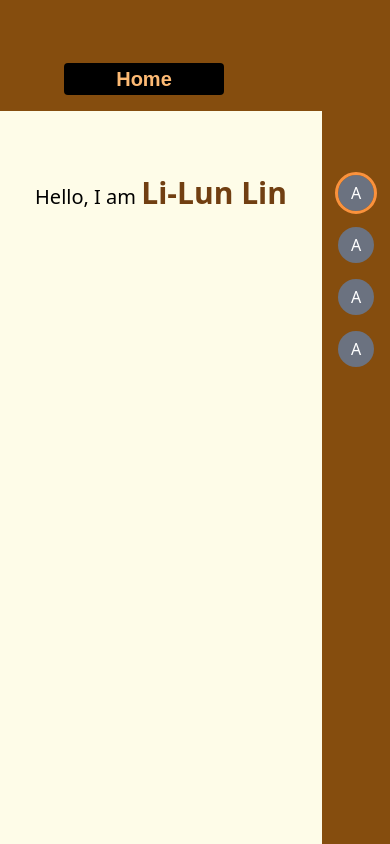
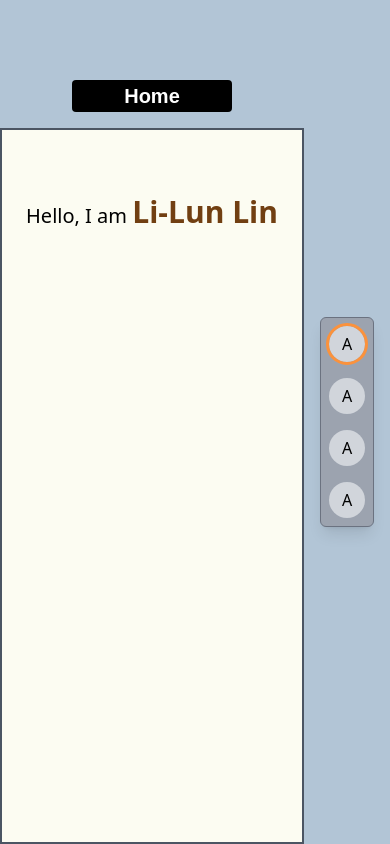
Before and after one commit to alan910127/alan910127, a Next.js app: page / in a window 390 px wide. Built offline with nearby package versions, Linux system fonts and the light colour scheme; a web font is replaced by a local one.

Commit message:
📱 Add tablet and desktop width

```diff
--- a/src/layouts/ElevatorLayout.tsx
+++ b/src/layouts/ElevatorLayout.tsx
@@ -4,7 +4,7 @@ import { type NextPage } from "next";
 import Head from "next/head";
 import Link from "next/link";
 import { useRouter } from "next/router";
-import type { FC, PropsWithChildren, ReactNode } from "react";
+import { type FC, type PropsWithChildren, type ReactNode } from "react";
 
 const labels = ["Home", "About Me", "Projects", "Contact Me"] as const;
 const [home, aboutMe, projects, contactMe] = labels;
@@ -47,67 +47,69 @@ export const ElevatorLayout: NextPage<ElevatorLayoutProps> = ({
   );
 };
 
+const transition = { duration: 1 };
+const delayedTransition = { delay: 1, duration: 1 };
+
 type ElevatorProps = PropsWithChildren<{
   currentLabel: ElevatorLabel;
 }>;
 
-const Elevator = ({
+const Elevator: FC<PropsWithChildren<ElevatorProps>> = ({
   children,
   currentLabel,
-}: PropsWithChildren<ElevatorProps>) => {
-  const router = useRouter();
+}) => {
+  return (
+    <div className="flex h-full w-full">
+      {/* left hand side of the elevator */}
+      <div className="ml-auto hidden h-full sm:block sm:min-w-[5rem] md:min-w-[6-rem] lg:min-w-[8rem]" />
 
-  return (
-    <div className="flex h-full w-full flex-col">
-      <div className="relative h-32 w-full bg-elevator">
-        <p className="absolute bottom-0 mb-4 ml-16 h-8 w-40 overflow-hidden rounded bg-black font-elevator text-xl font-extrabold text-orange-300">
+      {/* middle of the elevator */}
+      <div className="flex h-full flex-grow flex-col xl:max-w-screen-xl">
+        {/* top information panel */}
+        <div className="flex h-32 flex-col items-center justify-end">
+          <p className="mb-4 flex h-8 w-40 items-center justify-center overflow-hidden rounded bg-black">
             <motion.span
-            className="absolute inset-0 flex select-none items-center justify-center"
+              className="select-none font-elevator text-xl font-extrabold text-white"
               initial={{ y: "100%" }}
               animate={{ y: 0 }}
-            exit={{ y: "-100%", transition: { delay: 1, duration: 1 } }}
-            transition={{ duration: 1 }}
+              exit={{ y: "-100%", transition: delayedTransition }}
+              transition={transition}
             >
               {currentLabel}
             </motion.span>
           </p>
         </div>
-      <div className="flex h-full justify-between">
-        <div className="hidden bg-elevator" />
-        <div className="relative flex-1 overflow-hidden">
+
+        {/* door and page content */}
+        <div className="relative z-[-100] w-full flex-1 overflow-hidden bg-content">
           <div className="absolute flex h-full w-full">
             <ElevatorDoor direction="left" />
             <ElevatorDoor direction="right" />
           </div>
+
           <motion.div
-            className="absolute h-full w-full"
+            className="absolute h-full w-full overflow-hidden border-2 border-gray-600"
             initial={{ y: "100%" }}
-            animate={{ y: 0, zIndex: -99, transitionEnd: { zIndex: 0 } }}
-            exit={{ y: "-100%", transition: { delay: 1, duration: 1 } }}
-            transition={{ duration: 1 }}
+            animate={{ y: 0, zIndex: -1, transitionEnd: { zIndex: 0 } }}
+            exit={{ y: "-100%", transition: delayedTransition }}
+            transition={transition}
           >
             {children}
           </motion.div>
         </div>
-        <div className="h-full bg-elevator px-4">
-          <menu className="mt-16 flex flex-col gap-4">
-            {links.map((link, index) => (
-              <li
-                key={index}
-                className={cn("h-9 w-9 rounded-full bg-gray-500", {
-                  "outline outline-orange-400": router.route === link.href,
-                })}
-              >
-                <Link
-                  href={link.href}
-                  className="flex h-full w-full items-center justify-center text-white"
-                >
+      </div>
+
+      {/* right hand side of the elevator */}
+      <div className="mr-auto flex h-full items-center px-4 md:min-w-[6-rem] lg:min-w-[8rem]">
+        <nav className="rounded-md border border-gray-500 bg-gray-400 p-2 shadow-lg">
+          <ul className="flex flex-col justify-center gap-4">
+            {links.map((link) => (
+              <ElevatorButton key={link.label} href={link.href}>
                 {link.display}
-                </Link>
-              </li>
+              </ElevatorButton>
             ))}
-          </menu>
-        </div>
+          </ul>
+        </nav>
       </div>
     </div>
   );
@@ -118,17 +120,41 @@ type ElevatorDoorProps = {
 };
 
 const ElevatorDoor: FC<ElevatorDoorProps> = ({ direction }) => {
+  const targetX = direction === "left" ? "-100%" : "100%";
   return (
     <motion.div
       key={`door-${direction}`}
       className="box-border h-full w-1/2 border-8 border-gray-300 bg-green-100/30 backdrop-blur"
       initial={{ x: 0 }}
-      animate={{
-        zIndex: 99,
-        x: direction === "left" ? "-100%" : "100%",
-      }}
-      exit={{ x: 0, transition: { duration: 1 } }}
-      transition={{ delay: 1, duration: 1 }}
+      animate={{ x: targetX, zIndex: 99 }}
+      exit={{ x: 0, transition: transition }}
+      transition={delayedTransition}
     />
   );
 };
+
+type ElevatorButtonProps = {
+  href: string;
+};
+
+const ElevatorButton: FC<PropsWithChildren<ElevatorButtonProps>> = ({
+  href,
+  children,
+}) => {
+  const router = useRouter();
+
+  return (
+    <li
+      className={cn("h-9 w-9 rounded-full bg-gray-300", {
+        "outline outline-orange-400": router.route === href,
+      })}
+    >
+      <Link
+        href={href}
+        className="flex h-full w-full items-center justify-center"
+      >
+        {children}
+      </Link>
+    </li>
+  );
+};
--- a/src/styles/globals.css
+++ b/src/styles/globals.css
@@ -3,7 +3,7 @@
 @tailwind utilities;
 
 body {
-    @apply min-h-screen w-full bg-yellow-50 font-inter;
+    @apply min-h-screen w-full bg-elevator font-inter;
 }
 
 #__next{
--- a/tailwind.config.cjs
+++ b/tailwind.config.cjs
@@ -7,7 +7,8 @@ const config = {
   theme: {
     extend: {
       colors: {
-        elevator: "#854d0e",
+        content: "#fcfcf2",
+        elevator: "#b2c5d6",
       },
       fontFamily: {
         inter: ["var(--font-inter)", ...fontFamily.sans],
```
Lines whose indentation alone changed are shown as unchanged.
